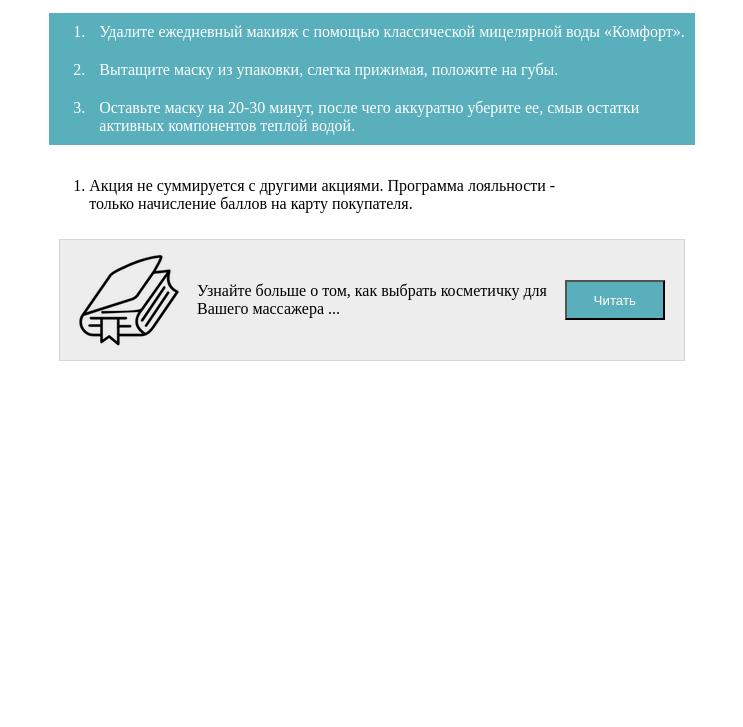
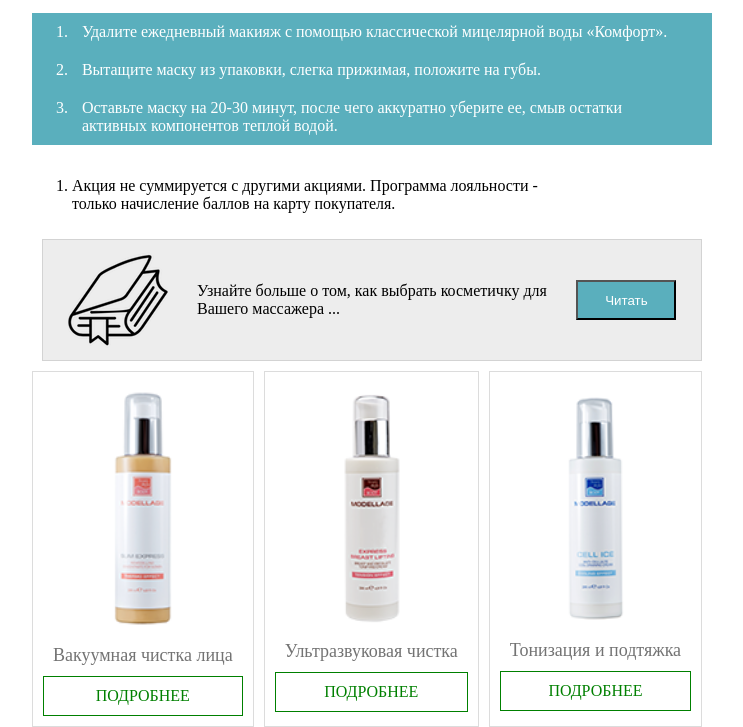
Before and after one commit to egrashinagi/star-news, a website: page index.html in a window 1280 px wide. Shown: the part 597-1324 px from the top of the page, without its empty margins (268-1011 px from the left). Before the commit the page ends 968 px from the top, so only its background shows below. Drawn offline with Linux system fonts and the light colour scheme.

Commit message:
добавлены карточки товаров

```diff
--- a/index.html
+++ b/index.html
@@ -68,6 +68,23 @@
                 </div>
                 <button class="content__main-info-button">Читать</button>
             </div>
+            <div class="goods">
+                <div class="goods__item">
+                    <img src="images/good-1.png" alt="средство по уходу за кожей">
+                    <div class="goods__item-title">Вакуумная чистка лица</div>
+                    <div class="button">ПОДРОБНЕЕ</div>
+                </div>
+                <div class="goods__item">
+                    <img src="images/good-2.png" alt="средство по уходу за кожей">
+                    <div class="goods__item-title">Ультразвуковая чистка</div>
+                    <div class="button">ПОДРОБНЕЕ</div>
+                </div>
+                <div class="goods__item">
+                    <img src="images/good-3.png" alt="средство по уходу за кожей">
+                    <div class="goods__item-title">Тонизация и подтяжка</div>
+                    <div class="button">ПОДРОБНЕЕ</div>
+                </div>
+            </div>
         </div>
     </article>
 </div>
--- a/styles.css
+++ b/styles.css
@@ -183,3 +183,44 @@ body {
     outline: none;
     cursor: pointer;
 }
+
+/*GOODS*/
+
+.goods {
+    display: flex;
+    flex-shrink: 0;
+    justify-content: space-around;
+}
+
+.goods__item {
+    display: flex;
+    flex-shrink: 0;
+    flex-direction: column;
+    justify-content: center;
+
+    border: 1px solid gainsboro;
+    padding: 10px;
+
+    margin-right: 10px;
+}
+
+.goods__item-title {
+    display: flex;
+    justify-content: center;
+
+    padding: 10px;
+
+    color: #737373;
+    font-size: 18px;
+}
+
+.button {
+    display: flex;
+    justify-content: center;
+
+    border: 1px solid green;
+    color: green;
+    padding: 10px;
+
+    cursor: pointer;
+}
```
Also changed, not shown: images/good-1.png (added), images/good-2.png (added), images/good-3.png (added).
